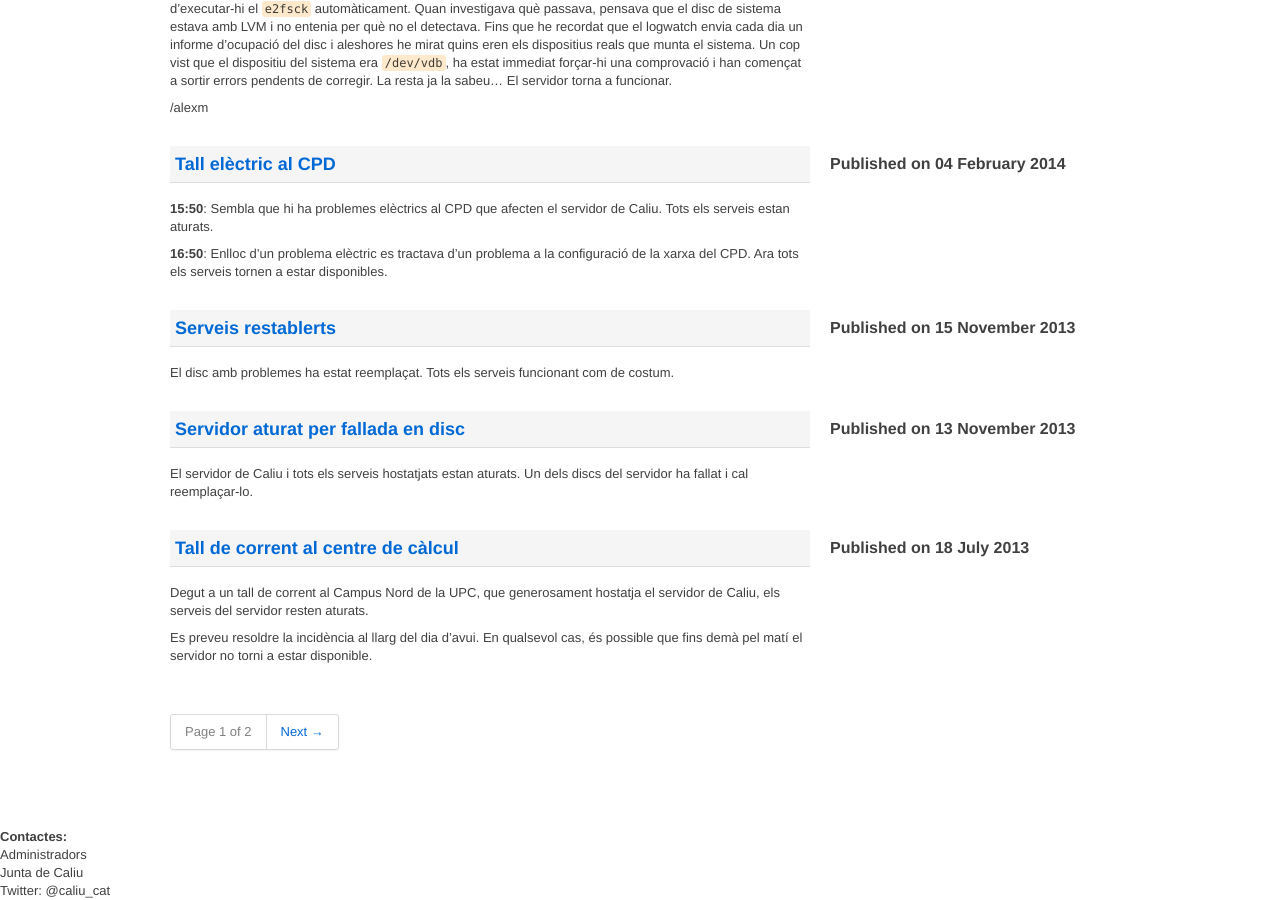
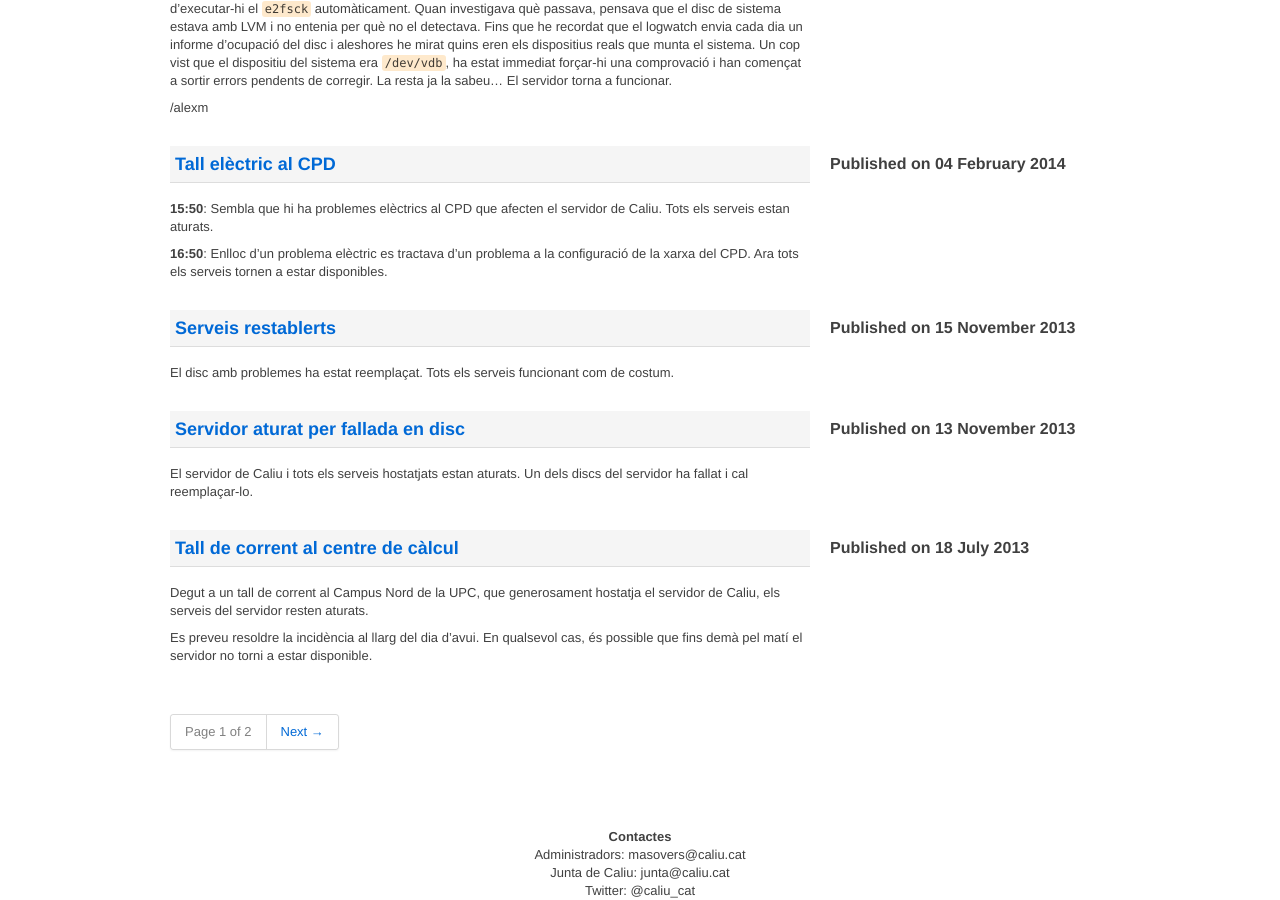
Before and after one commit to caliu/status, a Jekyll site: the page built from index.html, in a window 1280 px wide and 900 px high, scrolled down 2000 px. Built offline with Jekyll 4.4.1, drawn with Linux system fonts in a browser that asks for light colours; the list of posts is cut into pages by our own code.

Commit message:
Update footer.html
Trec els enllaços fora.

```diff
--- a/_includes/footer.html
+++ b/_includes/footer.html
@@ -1,7 +1,8 @@
 	</div><!--container-->
-<b>Contactes:</b><br>
-<mailto:masovers@caliu.cat>Administradors</mailto:masovers><br>
-<mailto:junta@caliu.cat>Junta de Caliu</mailto:junta><br>
-Twitter: @caliu_cat
+	<center>
+<b>Contactes</b><br>
+Administradors: masovers@caliu.cat<br>
+Junta de Caliu: junta@caliu.cat<br>
+Twitter: @caliu_cat</center>
 </body>
 </html>
```
